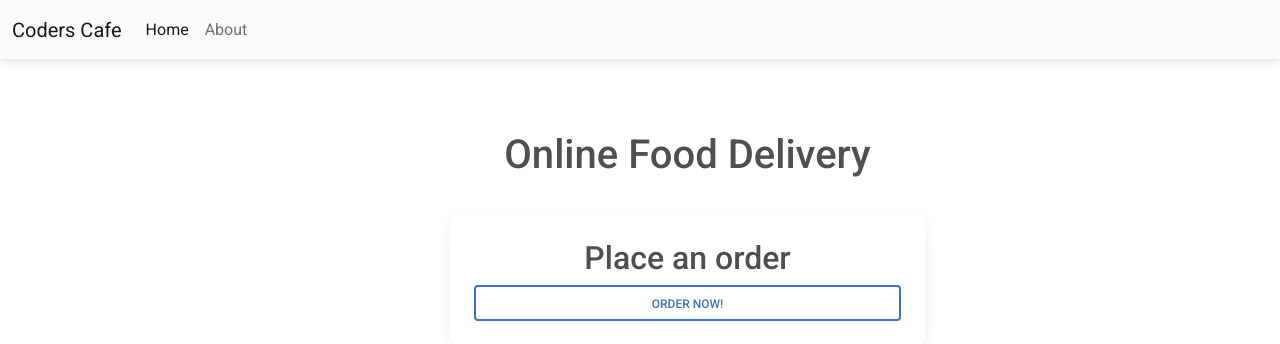
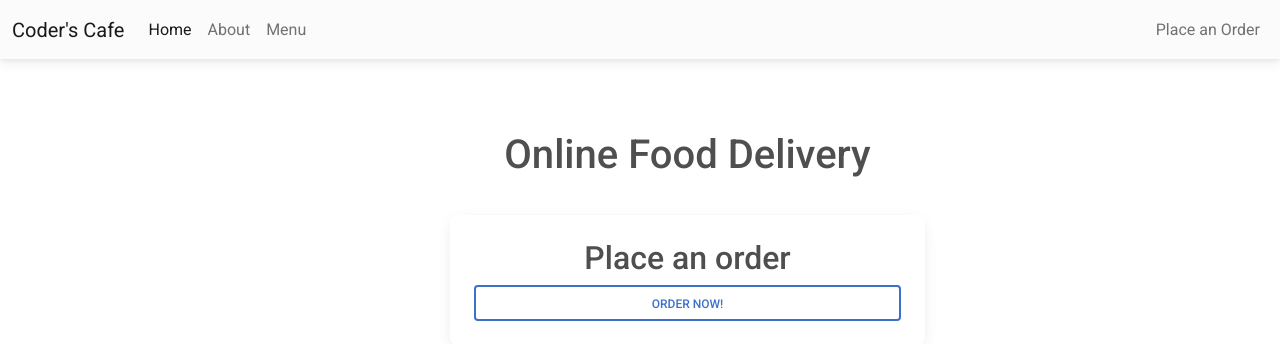
Before and after one commit to stokeydev/mycafe, a Django app: page / in a window 1280 px wide. Shown: the top 344 px of the page. Run offline with Django 3.2, Linux system fonts and the light colour scheme; some libraries are stand-ins or nearby versions.

Commit message:
upgraded navbar

```diff
--- a/coderscafe/customer/templates/customer/base.html
+++ b/coderscafe/customer/templates/customer/base.html
@@ -15,25 +15,8 @@
 </head>
 
 <body>
-    <nav class="navbar navbar-expand-lg navbar-light bg-light">
-        <div class="container-fluid">
-            <a class="navbar-brand" href="#">Coders Cafe</a>
-            <button class="navbar-toggler" type="button" data-mdb-toggle="collapse" data-mdb-target="#navbarNav"
-                aria-controls="navbarNav" aria-expanded="false" aria-label="Toggle navigation">
-                <i class="fas fa-bars"></i>
-            </button>
-            <div class="collapse navbar-collapse" id="navbarNav">
-                <ul class="navbar-nav">
-                    <li class="nav-item">
-                        <a class="nav-link active" aria-current="page" href="#">Home</a>
-                    </li>
-                    <li class="nav-item">
-                        <a class="nav-link" href="#">About</a>
-                    </li>
-                </ul>
-            </div>
-        </div>
-    </nav>
+
+    {% include 'customer/navigation.html' %}
     {% block content %}
     {% endblock content %}
 
--- /dev/null
+++ b/coderscafe/customer/templates/customer/navigation.html
@@ -0,0 +1,27 @@
+<nav class="navbar navbar-expand-lg navbar-light bg-light">
+    <div class="container-fluid">
+        <a class="navbar-brand" href="{% url 'index' %}">Coder's Cafe</a>
+        <button class="navbar-toggler" type="button" data-mdb-toggle="collapse" data-mdb-target="#navbarNav"
+            aria-controls="navbarNav" aria-expanded="false" aria-label="Toggle navigation">
+            <i class="fas fa-bars"></i>
+        </button>
+        <div class="collapse navbar-collapse" id="navbarNav">
+            <ul class="navbar-nav me-auto">
+                <li class="nav-item">
+                    <a class="nav-link active" aria-current="page" href="{% url 'index' %}">Home</a>
+                </li>
+                <li class="nav-item">
+                    <a class="nav-link" href="{% url 'about' %}">About</a>
+                </li>
+                <li class="nav-item">
+                    <a class="nav-link" href="#">Menu</a>
+                </li>
+            </ul>
+            <ul class="navbar-nav">
+                <li class="nav-item">
+                    <a class="nav-link" href="#">Place an Order</a>
+                </li>
+            </ul>
+        </div>
+    </div>
+</nav>
```
